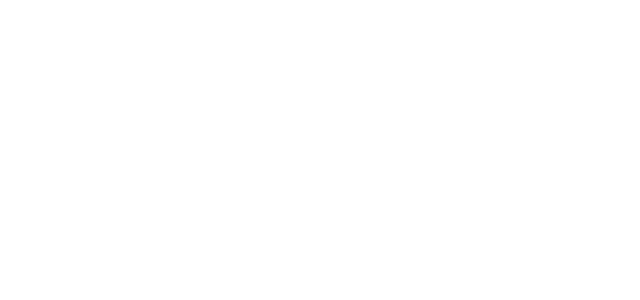
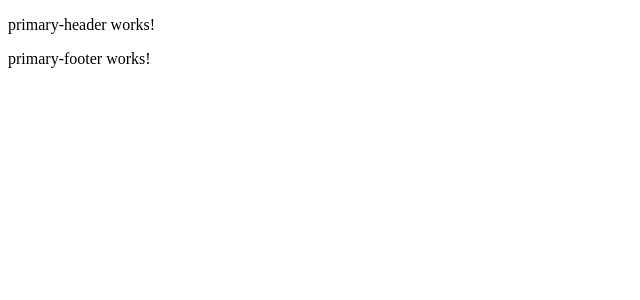
Before and after one commit to EresDev/EresNote, an Angular app: page / in a window 1280 px wide. Shown: the top 300 px of the page, without its empty margins (0-640 px from the left). Built offline with nearby package versions, Linux system fonts and the light colour scheme.

Commit message:
initial structure of guest module working

```diff
--- a/src/app/app.module.ts
+++ b/src/app/app.module.ts
@@ -3,6 +3,8 @@
 
 import { AppRoutingModule } from './app-routing.module';
 import { AppComponent } from './app.component';
+import {GuestModule} from './guest/guest.module';
+import {SharedModule} from './shared/shared.module';
 
 @NgModule({
   declarations: [
@@ -10,7 +12,9 @@
   ],
   imports: [
     BrowserModule,
-    AppRoutingModule
+    AppRoutingModule,
+    SharedModule,
+    GuestModule,
   ],
   providers: [],
   bootstrap: [AppComponent]
--- a/src/app/guest/guest-routing.module.ts
+++ b/src/app/guest/guest-routing.module.ts
@@ -1,7 +1,14 @@
 import { NgModule } from '@angular/core';
 import { Routes, RouterModule } from '@angular/router';
 
-const routes: Routes = [];
+import {LayoutComponent} from './layout/layout.component';
+
+const routes: Routes = [
+  {
+    path: '',
+    component: LayoutComponent
+  }
+];
 
 @NgModule({
   imports: [RouterModule.forChild(routes)],
--- a/src/app/guest/guest.module.ts
+++ b/src/app/guest/guest.module.ts
@@ -1,14 +1,14 @@
 import { NgModule } from '@angular/core';
-import { CommonModule } from '@angular/common';
 
 import { GuestRoutingModule } from './guest-routing.module';
+import {SharedModule} from '../shared/shared.module';
 import { LayoutComponent } from './layout/layout.component';
 import { HomeComponent } from './home/home.component';
 
 @NgModule({
   imports: [
-    CommonModule,
-    GuestRoutingModule
+    SharedModule,
+    GuestRoutingModule,
   ],
   declarations: [LayoutComponent, HomeComponent]
 })
--- a/src/app/guest/layout/layout.component.html
+++ b/src/app/guest/layout/layout.component.html
@@ -1,3 +1,3 @@
-<p>
-  layout works!
-</p>
+<app-primary-header></app-primary-header>
+<router-outlet></router-outlet>
+<app-primary-footer></app-primary-footer>
```
Also changed, not shown: src/app/shared/shared.module.ts (+8 -1 lines).
